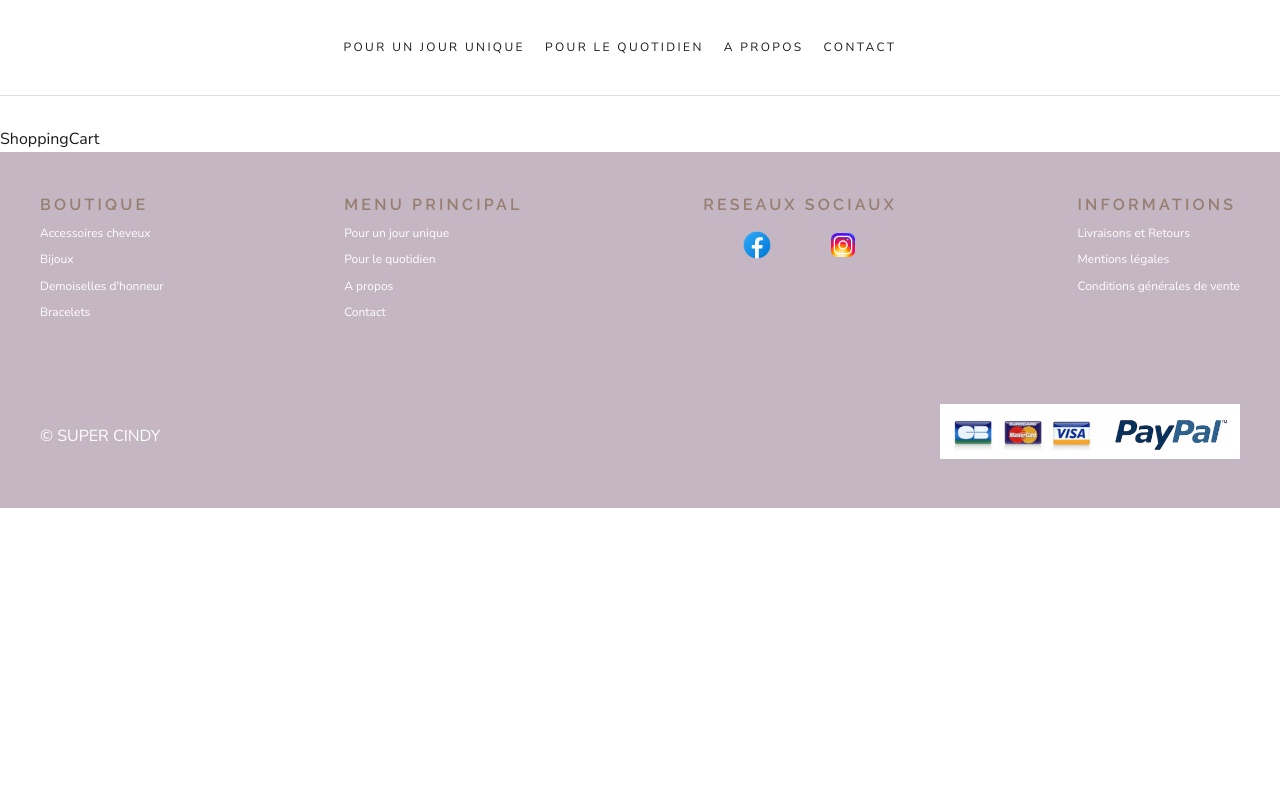
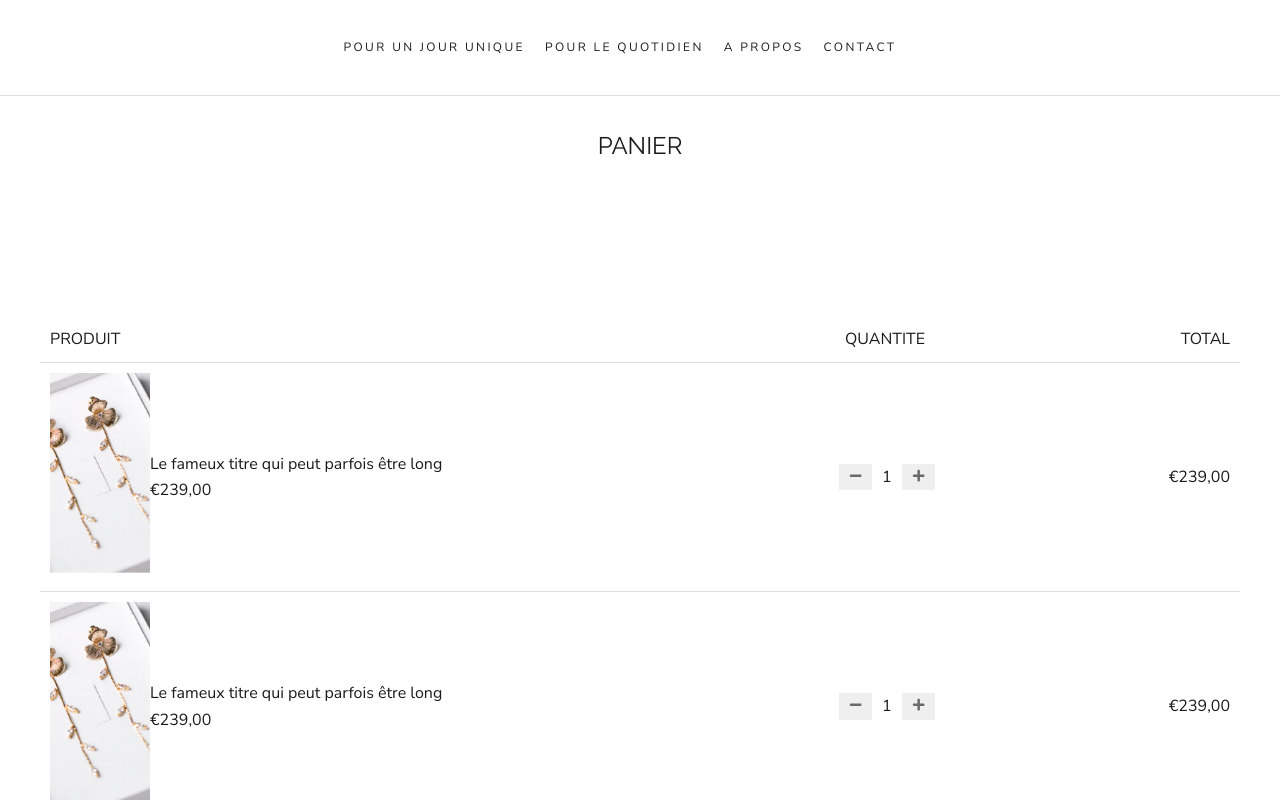
Before and after one commit to DavyHaYehoudi/e-commerce-Cindy, a React (Create React App) app in the folder client/: page /cart in a window 1280 px wide. Shown: the part 220-1020 px from the top of the page. Before the commit the page ends 800 px from the top, so only its background shows below. Built offline with nearby package versions, Linux system fonts and the light colour scheme.

Commit message:
page panier en cours

```diff
--- /dev/null
+++ b/client/src/components/dumbs/OrderItem.jsx
@@ -0,0 +1,26 @@
+import React from "react";
+import QuantitySelectProduct from "./QuantitySelectProduct";
+
+const OrderItem = ({ cart }) => {
+  return (
+    <div className="orderItem-contain">
+      <div className="orderItem-product">
+        <div className="orderItem-img">
+          <img src={cart} alt="" width="100px" height="200px" />
+        </div>
+        <div className="orderItem-details">
+          <div className="orderItem-name">
+            Le fameux titre qui peut parfois être long
+          </div>
+          <div className="orderItem-price">€239,00</div>
+        </div>
+      </div>
+      <div className="orderItem-quantity">
+        <QuantitySelectProduct />
+      </div>
+      <div className="orderItem-total">€239,00</div>
+    </div>
+  );
+};
+
+export default OrderItem;
--- a/client/src/pages/About.jsx
+++ b/client/src/pages/About.jsx
@@ -1,8 +1,9 @@
 import React from "react";
+import profil from "../assets/profil.jpg"
 
 const About = () => {
   return (
-    <div className="about-container">
+    <div id="about-container">
       <section className="story-section">
         <h2>MON HISTOIRE</h2>
         <p>
@@ -10,7 +11,6 @@ const About = () => {
           depuis aussi loin que je me souvienne par l'univers du Mariage.
           <br /> Par une douce journée d'hiver, l'idée est apparue comme une
           évidence :
-          <br />
           imaginer et créer un bijou qui vous ressemble en y intégrant
           l'ancienne Tradition du{" "}
           <i>
@@ -31,7 +31,7 @@ const About = () => {
         <p>
           De nature rêveuse et enthousiaste, je puise mes idées pieds nus dans
           l'herbe fraîche de mon jardin, en observant ce que la nature veut bien
-          me montrer et en faisant confiance à mon intuition. Cela m'offre la
+          me montrer et en faisant confiance à mon intuition.<br /> Cela m'offre la
           possibilité de me ressourcer et de retranscrire sur mes croquis toutes
           les émotions ressenties pour en faire un bijou, votre bijou.
           <br /> Un je-ne-sais-quoi de magique !<br /> Je fais en sorte qu'à
@@ -43,6 +43,7 @@ const About = () => {
       </section>
 
       <section className="noralya-section">
+        <img src={profil} alt=""/>
         <h2>NORALYA</h2>
         <p>
           Certains me demandent parfois la signification du nom de mon Atelier.
@@ -58,7 +59,7 @@ const About = () => {
       <section className="engagements-section">
         <h2>MES ENGAGEMENTS</h2>
         <p>
-          Préserver au mieux la nature est un de mes objectifs.
+          Préserver au mieux la nature est l'un de mes objectifs.
           <br /> Il est toujours possible de faire mieux certes, c'est pourquoi
           je me remets régulièrement en question et fait mon maximum pour
           respecter la nature.
--- a/client/src/pages/ShoppingCart.jsx
+++ b/client/src/pages/ShoppingCart.jsx
@@ -1,11 +1,28 @@
-import React from 'react';
+import React from "react";
+import bo from "../assets/bo.png";
+import bar from "../assets/bo.png";
+import bra from "../assets/bo.png";
+import OrderItem from "../components/dumbs/OrderItem";
 
 const ShoppingCart = () => {
-    return (
-        <div>
-            ShoppingCart
+  const carts = [bo, bar, bra];
+  return (
+    <section id="shoppingCart-section">
+      <h1>PANIER</h1>
+      <div className="shoppingCart-container">
+        <div className="shoppingCart-tabs">
+          <p className="shoppingCart-tab">PRODUIT</p>
+          <p className="shoppingCart-tab">QUANTITE</p>
+          <p className="shoppingCart-tab">TOTAL</p>
         </div>
-    );
+
+        {carts.map((cart, i) => (
+          <OrderItem cart={cart} key={i} />
+        ))}
+        <div className="shoppingCart-total">TOTAL : <b>€942,00 EUR</b></div>
+      </div>
+    </section>
+  );
 };
 
 export default ShoppingCart;
--- /dev/null
+++ b/client/src/styles/components/orderItem.css
@@ -0,0 +1,20 @@
+.orderItem-contain {
+    display: flex;
+    justify-content: space-between;
+    align-items: center;
+    padding: 10px;
+    border-bottom: 1px solid var(--border-color);
+  }
+
+  .orderItem-product {
+    display: flex;
+    align-items: center;
+    flex:2;
+  }
+
+  .orderItem-quantity,
+  .orderItem-total {
+    flex: 1;
+    display: flex;
+    justify-content: flex-end;
+  }
--- a/client/src/styles/index.css
+++ b/client/src/styles/index.css
@@ -15,6 +15,7 @@
 @import "./components/cartOffCanvas.css";
 @import "./components/productList.css";
 @import "./components/cartIem.css";
+@import "./components/orderItem.css";
 
 /* LAYOUT */
 @import "./layout/header.css";
@@ -25,3 +26,5 @@
 @import "pages/legalNotice.css";
 @import "pages/termsOfSales.css";
 @import "pages/deliveries.css";
+@import "pages/about.css";
+@import "pages/shoppingCart.css";
--- a/client/src/styles/layout/footer.css
+++ b/client/src/styles/layout/footer.css
@@ -1,6 +1,7 @@
 footer{
     background-color: var(--footer-background);
     color: var(--footer-text-color);
+    margin-top: 40px;
 }
 footer h3{
     font-size: var(--footer-heading-fontSize);
--- /dev/null
+++ b/client/src/styles/pages/about.css
@@ -0,0 +1,12 @@
+#about-container {
+    max-width: 1200px;
+  margin: auto;
+}
+#about-container section,.bottom-section{
+margin: 50px;
+}
+
+.noralya-section img{
+    display: block;
+    margin: auto;
+}
--- /dev/null
+++ b/client/src/styles/pages/shoppingCart.css
@@ -0,0 +1,34 @@
+#shoppingCart-section h1 {
+    text-align: center;
+}
+
+.shoppingCart-container {
+    max-width: 1200px;
+    display: flex;
+    flex-direction: column;
+    margin: 150px auto;
+}
+
+.shoppingCart-tabs {
+    display: flex;
+    justify-content: space-between;
+    border-bottom: 1px solid var(--border-color);
+}
+
+.shoppingCart-tab:first-child {
+    flex: 2;
+}
+
+.shoppingCart-tab {
+    flex: 1;
+    padding: 10px;
+}
+
+.shoppingCart-tab:nth-child(2),
+.shoppingCart-tab:last-child {
+    text-align: end;
+}
+.shoppingCart-total{
+    text-align: end;
+    margin: 10px;
+}
--- a/client/src/styles/variables.css
+++ b/client/src/styles/variables.css
@@ -38,7 +38,7 @@
     --footer-heading-fontSize: 1rem;
     --footer-text-fontSize: 0.75rem;
 
-
     /* LETTER SPACING */
     --letter-spacing: 0.2em;
+
 }
```
Also changed, not shown: client/src/assets/profil.jpg (added).
